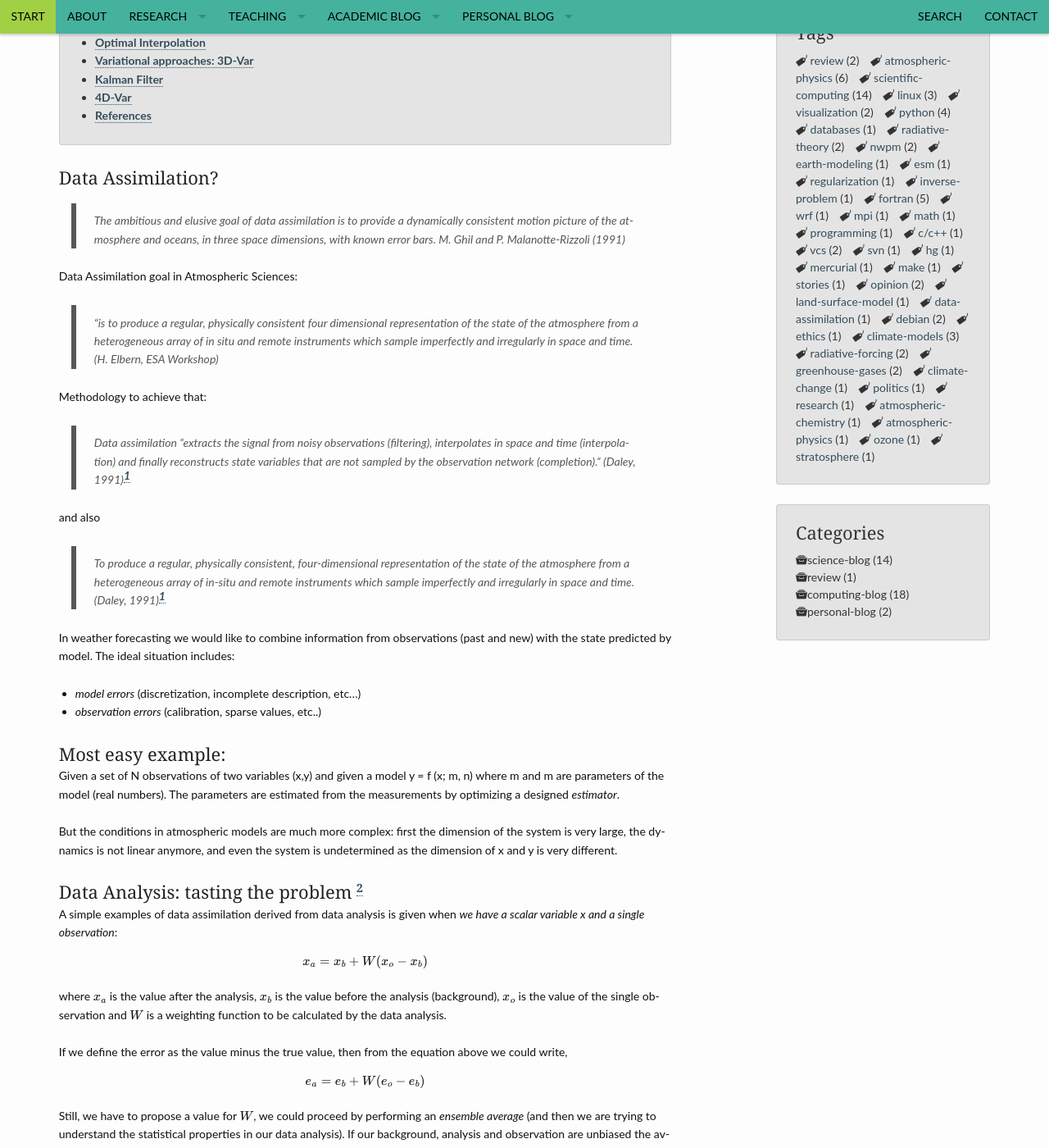
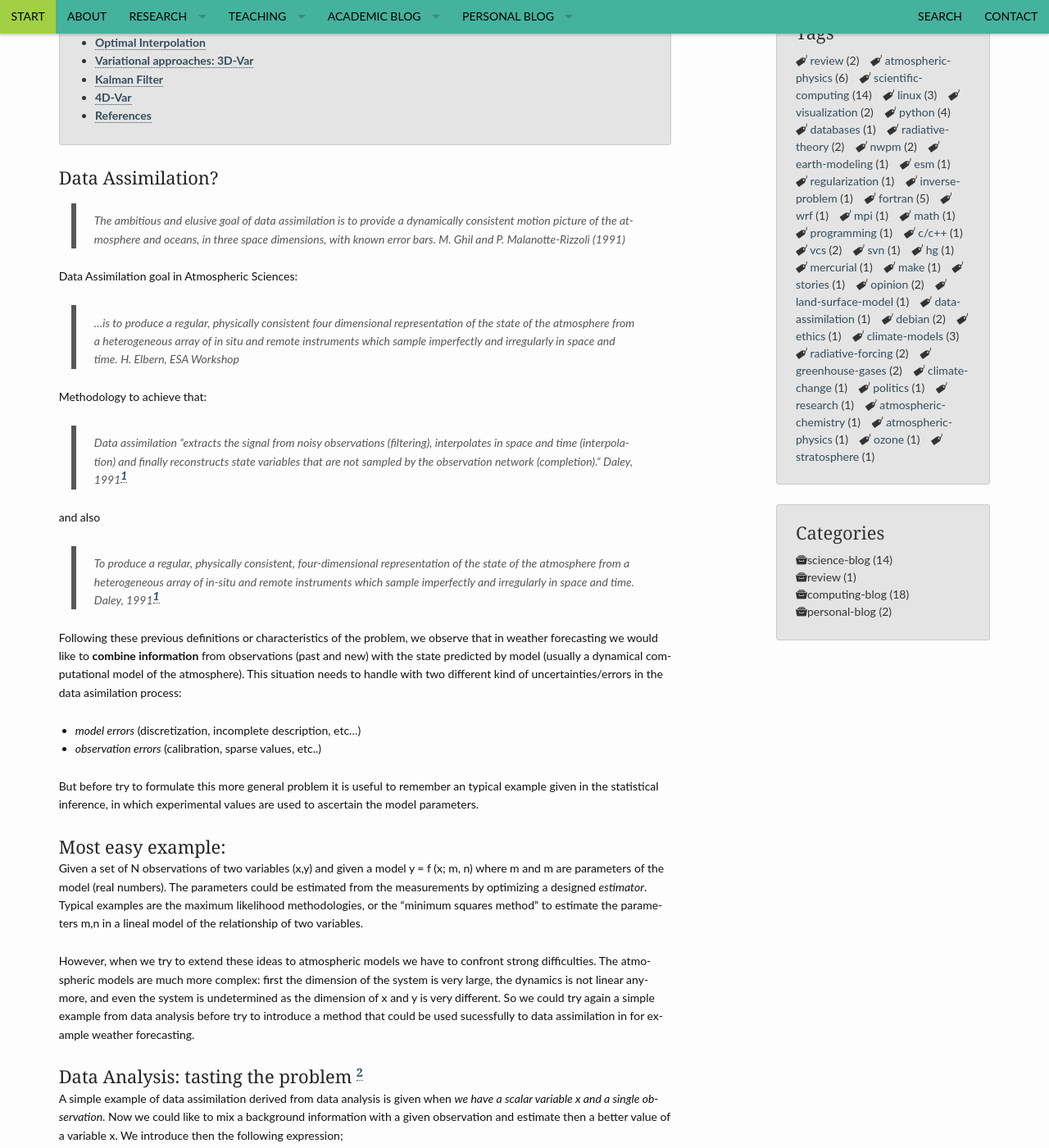
Before and after one commit to RCHG/rchg.github.io, a Jekyll site: the page built from _posts/2015-12-11-Data-Assimilation.md, in a window 1280 px wide and 1400 px high, scrolled down 508 px. Shown: the whole window at 82% size. Built offline with Jekyll 4.4.1, drawn with Linux system fonts in a browser that asks for light colours; formulas are drawn with MathJax 3; comment, search, counter and statistics services are not loaded; some of the changed text lies outside the part shown.

Commit message:
Update 2015-12-11-Data-Assimilation.md

```diff
--- a/_posts/2015-12-11-Data-Assimilation.md
+++ b/_posts/2015-12-11-Data-Assimilation.md
@@ -40,10 +40,10 @@ assimilation is to provide a dynamically
 consistent motion picture of the
 atmosphere and oceans, in three space
 dimensions, with known error bars.
-M. Ghil and P. Malanotte-Rizzoli (1991)
+*M. Ghil and P. Malanotte-Rizzoli (1991)*
 
 Data Assimilation goal in Atmospheric Sciences:
-> "is to produce a regular,
+> ...is to produce a regular,
 physically consistent
 four dimensional
 representation of the
@@ -52,7 +52,7 @@ array of in situ and
 remote instruments which sample
 imperfectly and
 irregularly in space and
-time.  (H. Elbern, ESA Workshop)
+time.  *H. Elbern, ESA Workshop*
 
 Methodology to achieve that:
 
@@ -64,8 +64,8 @@ and finally reconstructs state
 variables that are not
 sampled by the
 observation network
-(completion).“ (Daley,
-1991)[^1]
+(completion).“ *Daley,
+1991*[^1]
 
 and also
 > To produce a regular, physically consistent,
@@ -73,36 +73,38 @@ four-dimensional representation of the state of
 the atmosphere from a heterogeneous array of
 in-situ and remote instruments which sample
 imperfectly and irregularly in space and time.
-(Daley, 1991)[^1]
+*Daley, 1991*[^1]
 
 
-In weather forecasting we would like to combine information from observations (past and new) with  the state predicted by model. The ideal situation includes:
+Following these previous definitions or characteristics of the problem, we observe that in weather forecasting we would like to **combine information** from observations (past and new) with the state predicted by model (usually a dynamical computational model of the atmosphere). This situation needs to handle with two different kind of uncertainties/errors in the data asimilation process:
 - *model errors* (discretization, incomplete description, etc...)
 - *observation errors* (calibration, sparse values, etc..)
 
+But before try to formulate this more general problem it is useful to remember an typical example given in the statistical inference, in which experimental values are used to ascertain the model parameters.
+
 ### Most easy example:
 
-Given a set of N observations of two variables (x,y) and given a model y = f (x; m, n) where m and m are parameters of the model (real numbers). The parameters are estimated from the measurements by optimizing a designed *estimator*.
+Given a set of N observations of two variables (x,y) and given a model y = f (x; m, n) where m and m are parameters of the model (real numbers). The parameters could be estimated from the measurements by optimizing a designed *estimator*. Typical examples are the maximum likelihood methodologies, or the "minimum squares method" to estimate the parameters m,n in a lineal model of the relationship of two variables.
 
-But the conditions in atmospheric models are much more complex: first the dimension of the system is very large, the dynamics is not linear anymore, and even the system is undetermined as the dimension of x and y is very different.
+However, when we try to extend these ideas to atmospheric models we have to confront strong difficulties. The atmospheric models are much more complex: first the dimension of the system is very large, the dynamics is not linear anymore, and even the system is undetermined as the dimension of x and y is very different. So we could try again a simple example from data analysis before try to introduce a method that could be used sucessfully to data assimilation in for example weather forecasting.
 
 ### Data Analysis: tasting the problem [^5]
 
-A simple examples of data assimilation derived from data analysis is given when *we have a scalar variable x and a single observation*:
+A simple example of data assimilation derived from data analysis is given when *we have a scalar variable x and a single observation*. Now we could like to mix a background information with a given observation and estimate then a better value of a variable x. We introduce then the following expression;
 
 $$x_{a} = x_{b} + W(x_{o}-x_{b}) $$
 
-where $$x_{a}$$ is the value after the analysis, $$x_{b}$$ is the value before the analysis (background), $$x_{o}$$ is the value of the single observation and $$W$$ is a weighting function to be calculated by the data analysis.
+where $$x_{a}$$ is the value *after the analysis*, $$x_{b}$$ is the value *before the analysis* (background), $$x_{o}$$ is the value of the single observation and $$W$$ is a weighting function to be calculated by the data analysis.
 
-If we define the error as the value minus the true value, then from the equation above we could write,
+If we define the error as the value minus the true value, then from the equation above we could write a relationship between errors rather than values (and our objective is minimize the errors);
 
 $$e_{a} = e_{b} + W(e_{o}-e_{b}) $$
 
-Still, we have to propose a value for $$W$$, we could proceed by performing an *ensemble average* (and then we are trying to understand the statistical properties in our data analysis). If our background, analysis and observation are unbiased the average of their errors is zero. If we will go back to the previous equation we can write,
+Still, to resolve the problem, we have to propose a value for $$W$$, we could proceed by performing an *ensemble average* (and then we are trying to understand the statistical properties in our data analysis). If our background, analysis and observation are unbiased the average of their errors is zero. If we will go back to the previous equation we can write,
 
 $$e_{a}^{2} = [e_{b} + W(e_{o}-e_{b})]^{2} $$
 
-which is useful because we could evaluate it in a large set of possible measurements and our relationship will be,
+which is useful because when we evaluate it in a large set of possible measurements, then our relationship will be,
 
 $$W = \frac{E(e_{b}^{2})}{E(e_{b})+E(e_{b}^{2})}$$
 
```
